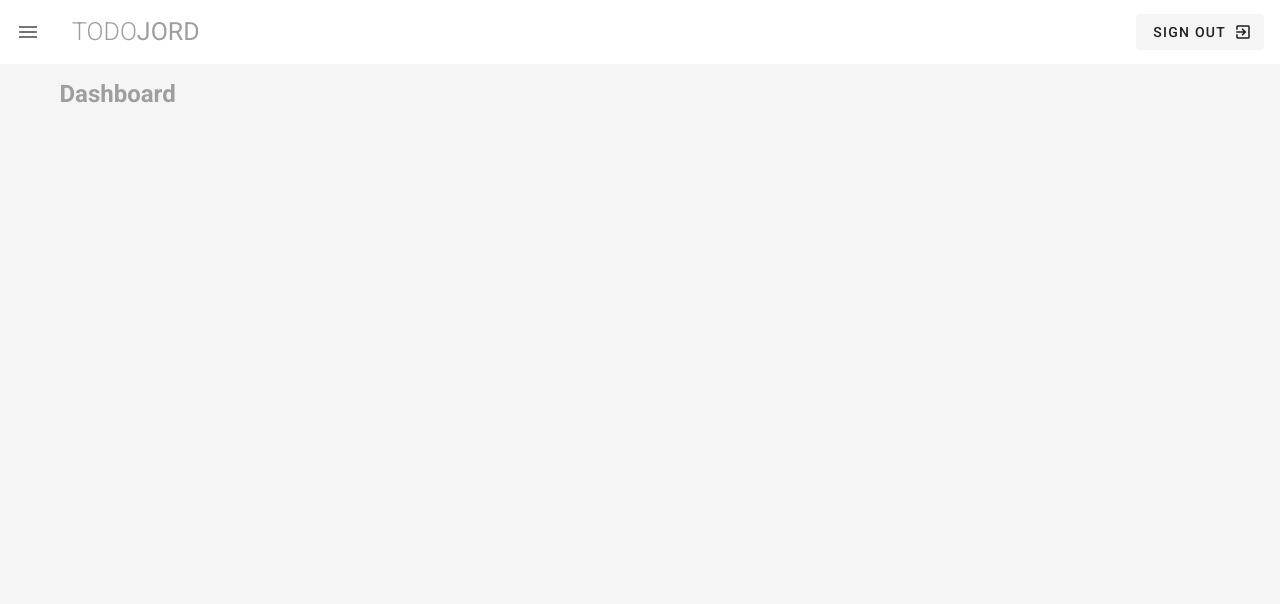
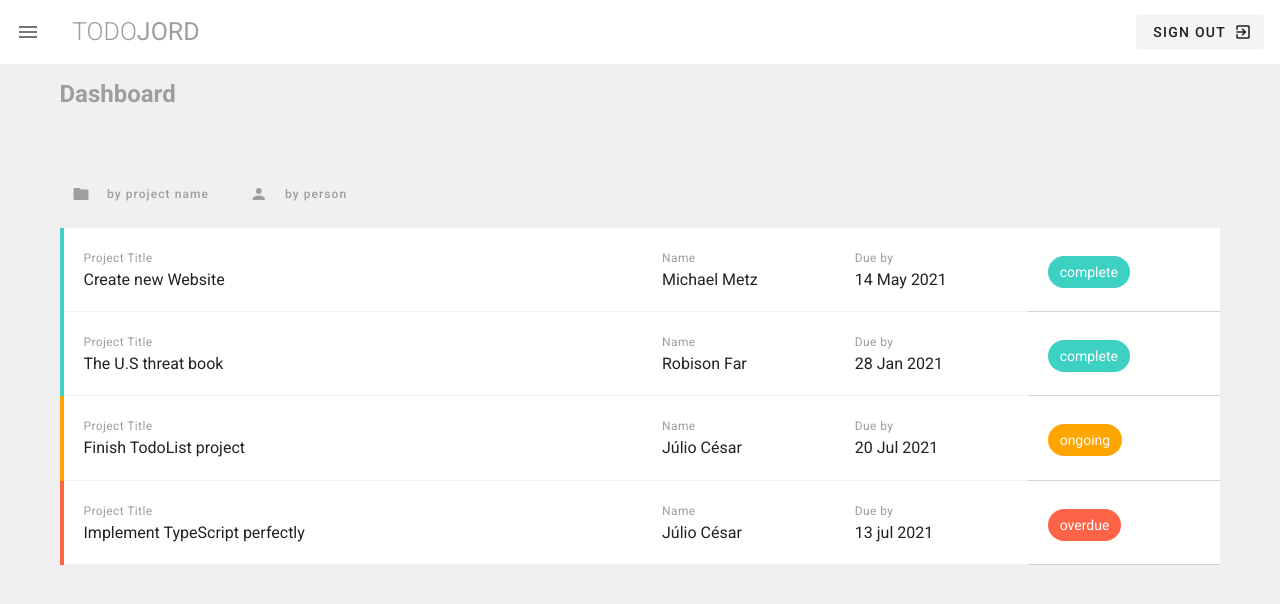
Before and after one commit to JCJord/TodoList, a Vue app in the folder vuets/: page / in a window 1280 px wide. Shown: the top 604 px of the page. Built offline with nearby package versions, Linux system fonts and the light colour scheme.

Commit message:
code additions

```diff
--- a/vuets/src/App.vue
+++ b/vuets/src/App.vue
@@ -16,9 +16,3 @@ import TheHeader from "./components/header/TheHeader.vue";
 })
 export default class App extends Vue {}
 </script>
-<style scoped>
-h1 {
-  margin-top: 100px;
-  border: dotted;
-}
-</style>
--- a/vuets/src/assets/css/_variables.scss
+++ b/vuets/src/assets/css/_variables.scss
@@ -1 +1,4 @@
-$bodyBg: #f5f5f5;
+$bodyBg: #f0f0f0;
+$complete: #3cd1c2;
+$ongoing: orange;
+$overdue: tomato;
--- /dev/null
+++ b/vuets/src/assets/css/dashboard.css
@@ -0,0 +1,43 @@
+.card.ongoing {
+  border-left: 4px orange solid !important;
+}
+
+.card.complete {
+  border-left: 4px #3cd1c2 solid !important;
+}
+
+.card.overdue {
+  border-left: 4px tomato solid !important;
+}
+
+.noborder {
+  border: none !important;
+}
+
+.dash-title {
+  margin-bottom: 4rem;
+}
+
+.match {
+  height: 5.2rem;
+}
+
+.chip.ongoing {
+  background-color: orange !important;
+  color: white;
+}
+
+.chip.complete {
+  background-color: #3cd1c2 !important;
+  color: white;
+}
+
+.chip.overdue {
+  background-color: tomato !important;
+  color: white;
+}
+
+.sort {
+  background-color: #f0f0f0 !important;
+}
+/*# sourceMappingURL=dashboard.css.map */
--- /dev/null
+++ b/vuets/src/assets/css/dashboard.scss
@@ -0,0 +1,40 @@
+@import "../css/variables";
+
+@mixin cardStatus($color) {
+  border-left: 4px $color solid !important;
+}
+@mixin chipStatus($color) {
+  background-color: $color !important;
+  color: white;
+}
+.card.ongoing {
+  @include cardStatus($ongoing);
+}
+.card.complete {
+  @include cardStatus($complete);
+}
+.card.overdue {
+  @include cardStatus($overdue);
+}
+
+.noborder {
+  border: none !important;
+}
+.dash-title {
+  margin-bottom: 4rem;
+}
+.match {
+  height: 5.2rem;
+}
+.chip.ongoing {
+  @include chipStatus($ongoing);
+}
+.chip.complete {
+  @include chipStatus($complete);
+}
+.chip.overdue {
+  @include chipStatus($overdue);
+}
+.sort {
+  background-color: $bodyBg !important;
+}
--- a/vuets/src/assets/css/main.css
+++ b/vuets/src/assets/css/main.css
@@ -6,6 +6,6 @@
 }
 
 .body {
-  background-color: #f5f5f5 !important;
+  background-color: #f0f0f0 !important;
 }
 /*# sourceMappingURL=main.css.map */
--- a/vuets/src/assets/css/main.scss
+++ b/vuets/src/assets/css/main.scss
@@ -8,6 +8,3 @@
 .body {
   background-color: $bodyBg !important;
 }
-
-.content {
-}
--- a/vuets/src/main.ts
+++ b/vuets/src/main.ts
@@ -5,6 +5,7 @@ import store from "./store";
 import vuetify from "./plugins/vuetify";
 import "./assets/css/main.css";
 import "./assets/css/header.css";
+import "./assets/css/dashboard.css";
 
 Vue.config.productionTip = false;
 
--- a/vuets/src/views/Dashboard.vue
+++ b/vuets/src/views/Dashboard.vue
@@ -1,3 +1,107 @@
 <template>
-  <v-container><h2 class="subheading grey--text">Dashboard</h2></v-container>
+  <div class="dashboard">
+    <v-container>
+      <h2 class="grey--text dash-title">Dashboard</h2>
+      <v-row class="mb-1 pa-4">
+        <v-btn
+          @click="sortByTitle"
+          depressed
+          small
+          class="mr-5 text-lowercase sort grey--text"
+          ><v-icon left class="mr-4">folder</v-icon> by project name</v-btn
+        >
+        <v-btn
+          @click="sortByPerson"
+          depressed
+          small
+          class="text-lowercase sort grey--text"
+          ><v-icon class="mr-4" left>person</v-icon>by person</v-btn
+        >
+      </v-row>
+      <div v-for="item in activities" :key="item.title">
+        <v-row no-gutters :class="`card ${item.status}`">
+          <v-col cols="12" xs="11" md="6">
+            <v-card class="pa-5 noborder match" outlined tile>
+              <div class="caption  grey--text">Project Title</div>
+              <div>{{ item.title }}</div>
+            </v-card>
+          </v-col>
+
+          <v-col cols="12" xs="6" sm="4" md="2">
+            <v-card class="pa-5 noborder match" outlined tile>
+              <div class="caption  grey--text">Name</div>
+              <div>{{ item.person }}</div>
+            </v-card>
+          </v-col>
+          <v-col cols="12" xs="6" sm="4" md="2">
+            <v-card class="pa-5 noborder match" outlined tile>
+              <div class="caption  grey--text">Due by</div>
+              <div>{{ item.dueby }}</div>
+            </v-card>
+          </v-col>
+          <v-col cols="12" xs="6" sm="4" md="2">
+            <v-card class="pa-5 noborder match" outlined tile>
+              <v-chip class="mt-2 " :class="`chip ${item.status} cu`">
+                {{ item.status }}
+              </v-chip></v-card
+            >
+            <v-divider></v-divider>
+          </v-col>
+        </v-row>
+      </div>
+    </v-container>
+  </div>
 </template>
+
+<script lang="ts">
+import { Vue, Component } from "vue-property-decorator";
+
+@Component
+export default class Dashboard extends Vue {
+  readonly activities = [
+    {
+      title: "Create new Website",
+      person: "Michael Metz",
+      dueby: "14 May 2021",
+      status: "complete",
+    },
+    {
+      title: "The U.S threat book",
+      person: "Robison Far",
+      dueby: "28 Jan 2021",
+      status: "complete",
+    },
+    {
+      title: "Finish TodoList project",
+      person: "Júlio César",
+      dueby: "20 Jul 2021",
+      status: "ongoing",
+    },
+    {
+      title: "Implement TypeScript perfectly",
+      person: "Júlio César",
+      dueby: "13 jul 2021",
+      status: "overdue",
+    },
+  ];
+
+  sortByTitle(): any {
+    function compare(a: any, b: any) {
+      if (a.title < b.title) return -1;
+      if (a.title > b.title) return 1;
+      return 0;
+    }
+    return this.activities.sort(compare);
+  }
+
+  sortByPerson(): any {
+    function compare(a: any, b: any) {
+      if (a.person < b.person) return -1;
+      if (a.person > b.person) return 1;
+      return 0;
+    }
+
+    return this.activities.sort(compare);
+  }
+}
+</script>
--- a/vuets/src/views/Team.vue
+++ b/vuets/src/views/Team.vue
@@ -1,31 +1,3 @@
 <template>
-  <div class="team">
-    <v-container>
-      <h2 class="grey--text">Team</h2>
-      <v-content class="my-10 content">
-        <p>
-          Lorem, ipsum dolor sit amet consectetur adipisicing elit. Esse quae
-          itaque quam est omnis dolorum neque aperiam quisquam atque molestiae
-          numquam, ea tempore consequatur et voluptatum voluptas facilis
-          repellendus. Blanditiis.
-        </p>
-      </v-content>
-
-      <v-row>
-        <v-col cols="12" sm="6" md="4">
-          <v-card class="pa-3" outlined tile>
-            .col-12 .col-sm-6 .col-md-8
-          </v-card>
-        </v-col>
-        <v-col cols="12" sm="6" md="4">
-          <v-card class="pa-3" outlined tile>
-            .col-12 .col-sm-6 .col-md-8
-          </v-card>
-        </v-col>
-        <v-col cols="12" sm="6" md="4">
-          <v-card class="pa-3">bost</v-card>
-        </v-col>
-      </v-row>
-    </v-container>
-  </div>
+  <div class="team"></div>
 </template>
```
Also changed, not shown: 1 other file (tests, documents, lock files or other folders).
